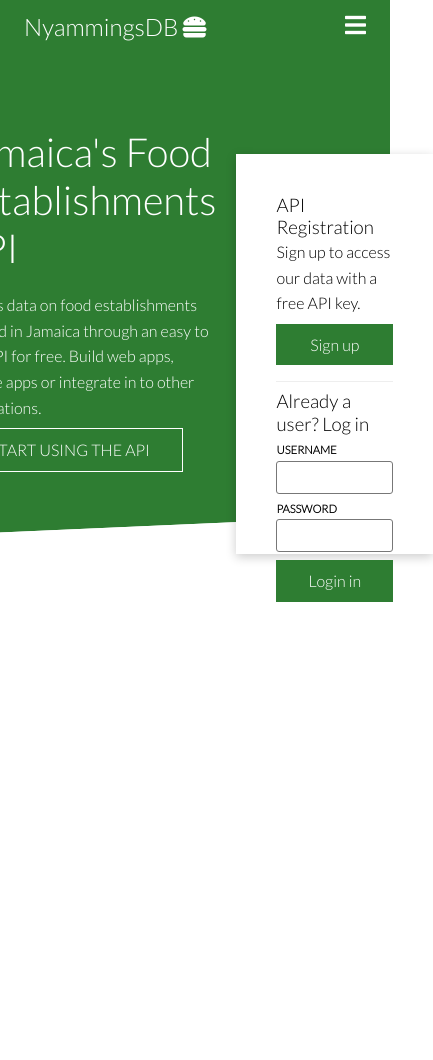
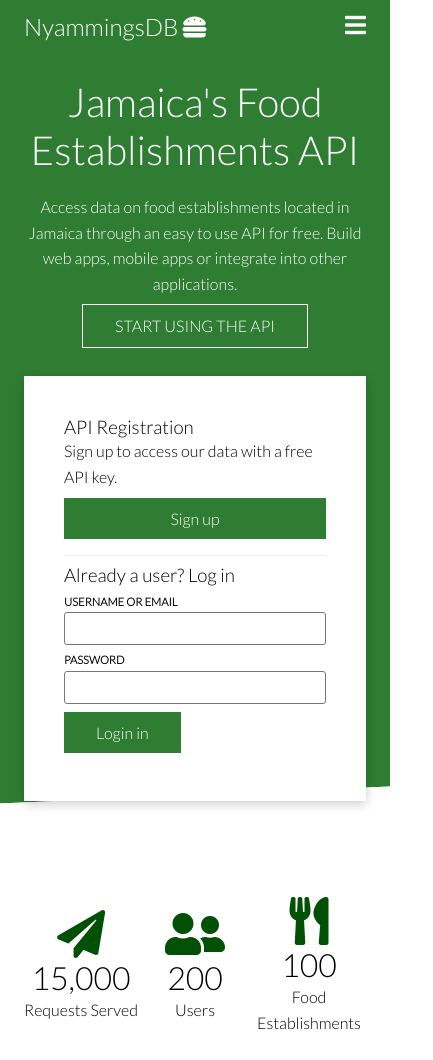
Before and after one commit to javelwill/nyammingsdb-web, a React (Create React App) app: page / in a window 390 px wide. Shown: the whole page, 433 px wide, since content can reach past the window. Before the commit the page ends 844 px from the top, so only its background shows below. Built offline with nearby package versions, Linux system fonts and the light colour scheme; a web font is replaced by a local one.

Commit message:
Update the home page and make it responsive

```diff
--- a/src/App.js
+++ b/src/App.js
@@ -2,12 +2,14 @@ import React from 'react'
 import Header from './components/Header/Header'
 import './App.css'
 import Showcase from './components/Showcase/Showcase'
+import Stats from './components/Stats/Stats'
 
 function App() {
   return (
     <div className='App'>
       <Header />
       <Showcase />
+      <Stats/>
     </div>
   )
 }
--- a/src/components/Header/Header.css
+++ b/src/components/Header/Header.css
@@ -49,7 +49,7 @@
   display: none;
 }
 
-@media screen and (max-width: 960px) {
+@media screen and (max-width: 900px) {
   .header__menu {
     display: flex;
     flex-direction: column;
--- a/src/components/Showcase/Showcase.css
+++ b/src/components/Showcase/Showcase.css
@@ -1,5 +1,5 @@
 .showcase {
-  height: 500px;
+  height: 450px;
   background-color: var(--primary-color);
   color: #fff;
   position: relative;
@@ -38,10 +38,30 @@
 .showcase::after {
   content: '';
   position: absolute;
-  height: 100px;
-  bottom: -70px;
+  height: 70px;
+  bottom: -40px;
   right: 0;
   left: 0;
   background-color: #fff;
   transform: skewY(-2.5deg);
 }
+
+
+@media screen and (max-width: 900px) {
+  .showcase {
+    height: auto;
+  }
+ .container--showcase {
+  grid-template-columns: repeat(1, 1fr);
+ }
+
+ .showcase__section {
+   text-align: center;
+ }
+
+ .showcase__form {
+   top: 0;
+   height: auto;
+   justify-self: center;
+ }
+}
--- a/src/components/Showcase/Showcase.js
+++ b/src/components/Showcase/Showcase.js
@@ -12,7 +12,7 @@ function Showcase() {
           <p className='showcase__section-text'>
             Access data on food establishments located in Jamaica through an
             easy to use API for free. Build web apps, mobile apps or integrate
-            in to other applications.
+            into other applications.
           </p>
           <a href='#' className='btn btn--outline'>
             START USING THE API
@@ -28,7 +28,7 @@ function Showcase() {
           <h3>Already a user? Log in</h3>
           <form>
             <div className='form-control'>
-              <label htmlFor='username'>USERNAME</label>
+              <label htmlFor='username'>USERNAME OR EMAIL</label>
               <input
                 type='text'
                 name='username'
--- /dev/null
+++ b/src/components/Stats/Stats.css
@@ -0,0 +1,34 @@
+.stats {
+  padding-top: 40px;
+}
+
+.container--stats {
+  text-align: center;
+}
+
+.stats__all {
+  display: grid;
+  grid-template-columns: repeat(3, 1fr);
+  justify-content: center;
+  align-items: center;
+  margin-top: 3rem;
+}
+
+.stats__number {
+  font-size: 2rem;
+}
+
+.stats__heading {
+  max-width: 500px;
+  margin: 0 auto;
+}
+
+.stats__icon {
+  color: var(--primary-dark-color);
+}
+
+@media screen and (max-width: 900px) {
+  .stats {
+    padding-top: 0px;
+  }
+}
--- /dev/null
+++ b/src/components/Stats/Stats.js
@@ -0,0 +1,31 @@
+import React from 'react'
+import './Stats.css'
+
+const Stats = () => {
+  return (
+    <div className='stats'>
+      <div className='container container--stats'>
+
+        <div className='stats__all'>
+          <div className='stats__single'>
+            <i className='stats__icon fas fa-paper-plane fa-3x'></i>
+            <h3 className='stats__number'>15,000</h3>
+            <p className='stats__title'>Requests Served</p>
+          </div>
+          <div className='stats__single'>
+            <i className='stats__icon fas fa-user-friends fa-3x'></i>
+            <h3 className='stats__number'>200</h3>
+            <p className='stats__title'>Users</p>
+          </div>
+          <div className='stats__single'>
+            <i className='stats__icon fas fa-utensils fa-3x'></i>
+            <h3 className='stats__number'>100</h3>
+            <p className='stats__title'>Food Establishments</p>
+          </div>
+        </div>
+      </div>
+    </div>
+  )
+}
+
+export default Stats
```
